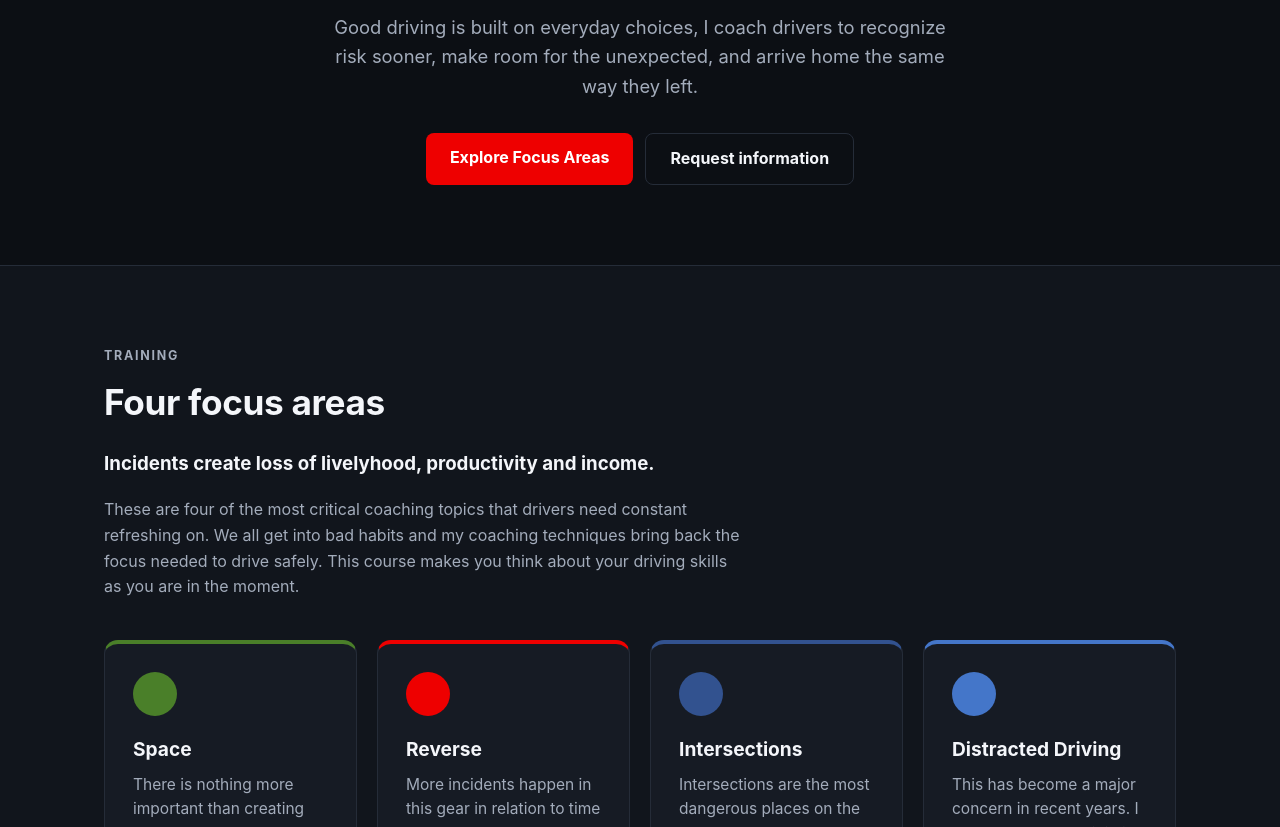
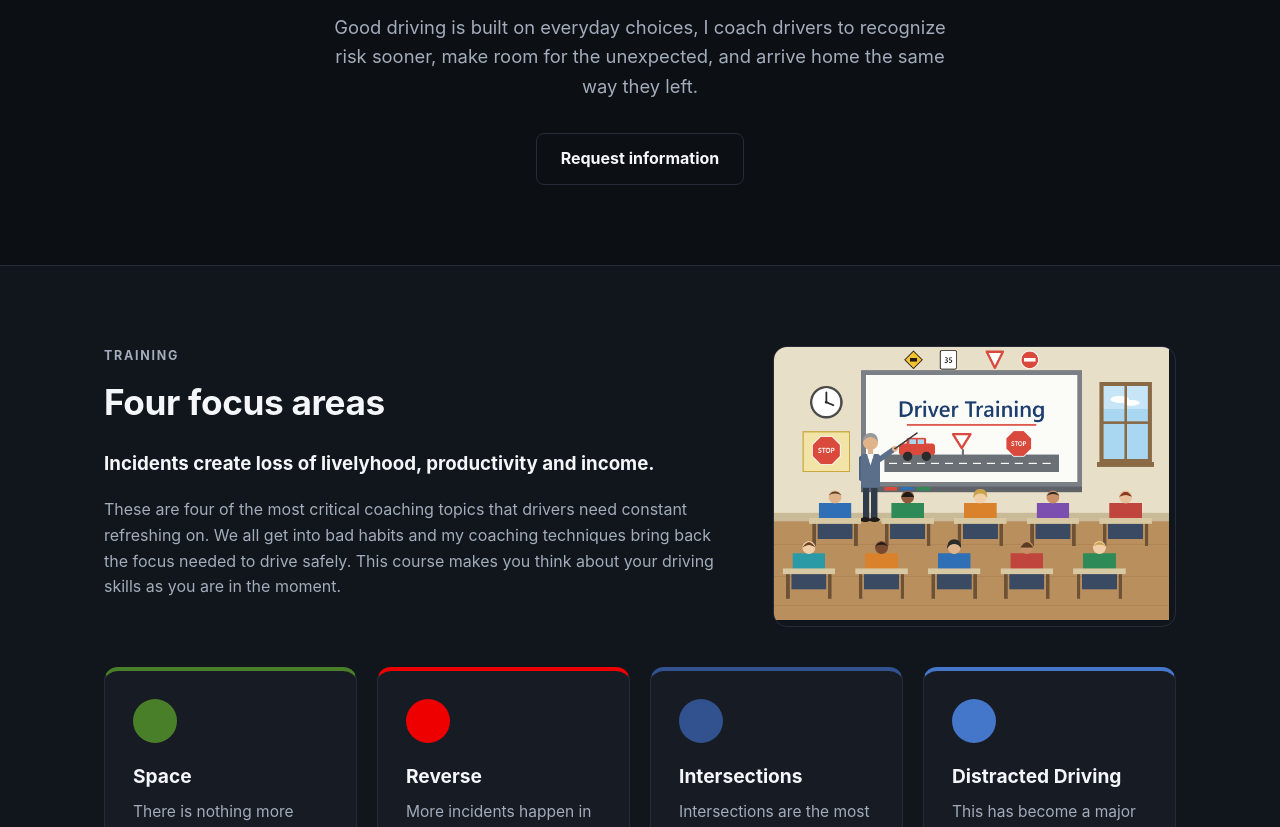
Before and after one commit to BruceTho/Thomas-Safety, a plain HTML site: page index.html in a window 1280 px wide. Shown: the part 645-1472 px from the top of the page. Drawn offline with Linux system fonts and the light colour scheme.

Commit message:
Update index.html

```diff
--- a/index.html
+++ b/index.html
@@ -54,6 +54,9 @@
   .eyebrow{text-transform:uppercase;letter-spacing:.14em;font-size:.78rem;font-weight:700;color:var(--muted);margin:0 0 8px}
   h2{font-size:clamp(1.6rem,3vw,2.2rem);margin:0 0 12px;letter-spacing:-.01em}
   .lead{color:var(--muted);max-width:640px;margin:0 0 40px}
+  .training-header{display:grid;grid-template-columns:minmax(0,1fr) minmax(280px,.65fr);gap:48px;align-items:start;margin-bottom:40px}
+  .training-header .lead{margin-bottom:0}
+  .training-photo{width:100%;height:auto;border:1px solid var(--line);border-radius:14px;object-fit:cover}
 
   /* Topic cards */
   .grid{display:grid;grid-template-columns:repeat(auto-fit,minmax(240px,1fr));gap:20px}
@@ -85,6 +88,7 @@
   @media (max-width:760px){
     .nav ul{display:none}
     .two{grid-template-columns:1fr}
+    .training-header{grid-template-columns:1fr;gap:24px}
     section{padding:56px 0}
     .hero{padding:48px 0 56px}
   }
@@ -112,7 +116,6 @@
       <h1>Safer drivers start with better training.</h1>
       <p>Good driving is built on everyday choices, I coach drivers to recognize risk sooner, make room for the unexpected, and arrive home the same way they left.</p>
       <div class="actions">
-        <a class="btn" href="#training">Explore Focus Areas</a>
         <a class="btn ghost" href="#contact">Request information</a>
       </div>
     </div>
@@ -121,10 +124,15 @@
   <!-- Training: one card per logo circle -->
   <section id="training" class="alt">
     <div class="wrap">
-      <p class="eyebrow">Training</p>
-      <h2>Four focus areas</h2>
-      <h3>Incidents create loss of livelyhood, productivity and income.</h3>
-      <p class="lead">These are four of the most critical coaching topics that drivers need constant refreshing on. We all get into bad habits and my coaching techniques bring back the focus needed to drive safely. This course makes you think about your driving skills as you are in the moment.</p>
+      <div class="training-header">
+        <div>
+          <p class="eyebrow">Training</p>
+          <h2>Four focus areas</h2>
+          <h3>Incidents create loss of livelyhood, productivity and income.</h3>
+          <p class="lead">These are four of the most critical coaching topics that drivers need constant refreshing on. We all get into bad habits and my coaching techniques bring back the focus needed to drive safely. This course makes you think about your driving skills as you are in the moment.</p>
+        </div>
+        <img class="training-photo" src="Images/driver_training_classroom_v3.png" alt="Driver training classroom">
+      </div>
       <div class="grid">
         <article class="card" style="--accent:var(--green)">
           <div class="dot"></div>
```
